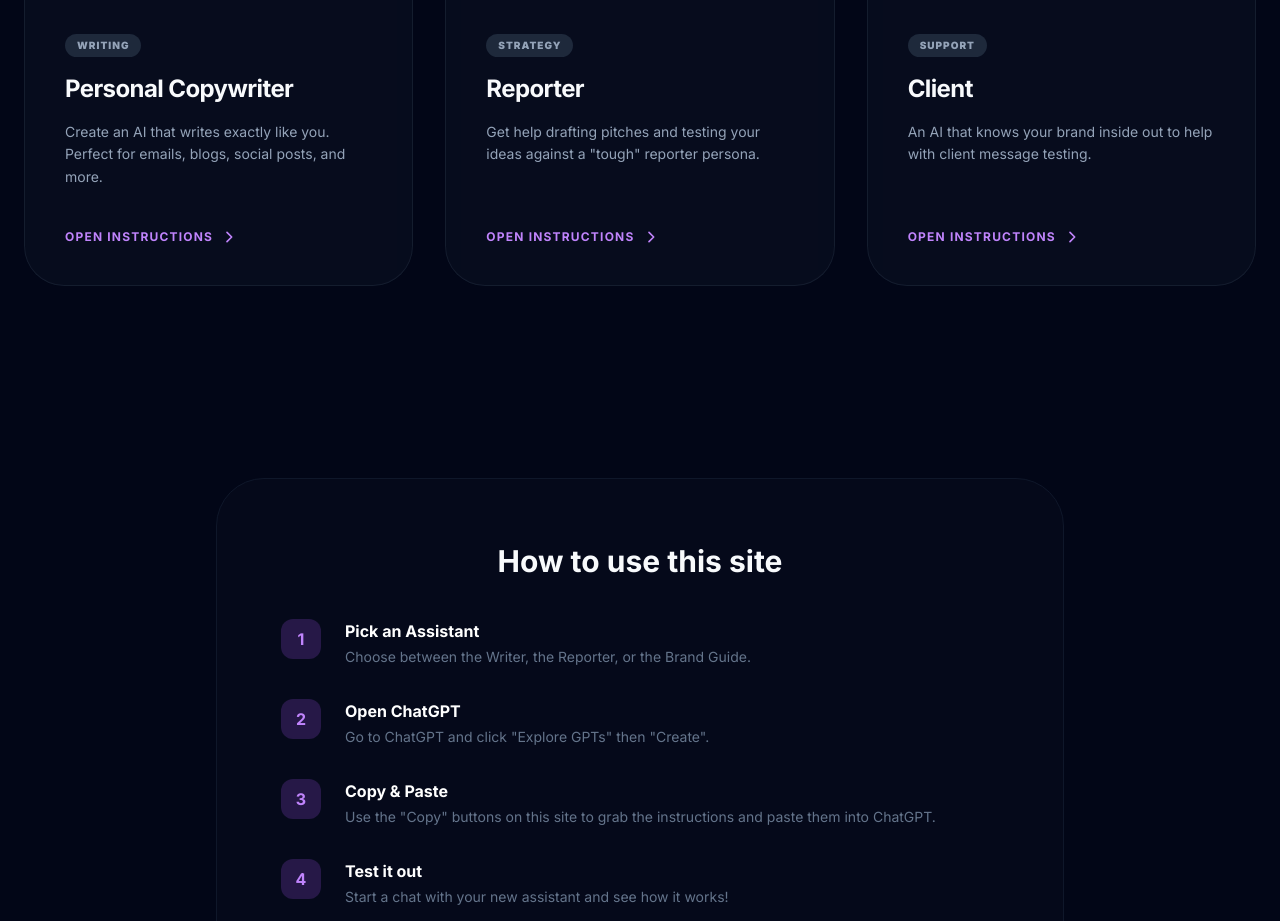
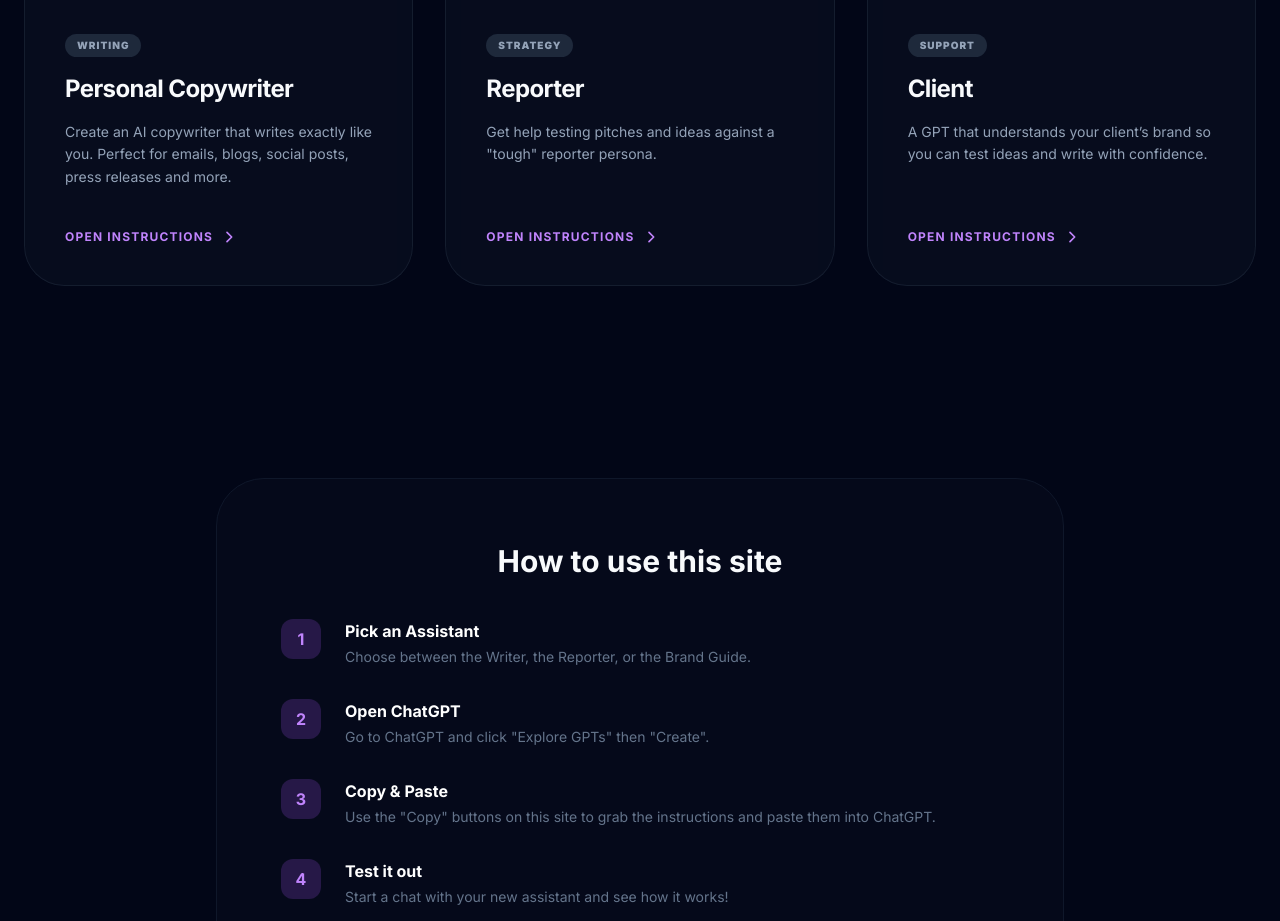
Before and after one commit to tavishi-priyam/custom-gpt-workshop, a React (Vite) app: page / in a window 1280 px wide. Shown: the part 1180-2101 px from the top of the page. Built offline with nearby package versions, Linux system fonts and the light colour scheme.

Commit message:
Refine descriptions for AI features in Home.tsx
Updated descriptions for copywriter, reporter, and client entries to enhance clarity and detail.

```diff
--- a/pages/Home.tsx
+++ b/pages/Home.tsx
@@ -12,7 +12,7 @@ export const Home: React.FC<HomeProps> = ({ onNavigate }) => {
       id: 'copywriter',
       title: 'Personal Copywriter',
       tag: 'Writing',
-      desc: 'Create an AI that writes exactly like you. Perfect for emails, blogs, social posts, and more.',
+      desc: 'Create an AI copywriter that writes exactly like you. Perfect for emails, blogs, social posts, press releases and more.',
       icon: '✍️',
       accent: 'bg-purple-500'
     },
@@ -20,7 +20,7 @@ export const Home: React.FC<HomeProps> = ({ onNavigate }) => {
       id: 'reporter',
       title: 'Reporter',
       tag: 'Strategy',
-      desc: 'Get help drafting pitches and testing your ideas against a "tough" reporter persona.',
+      desc: 'Get help testing pitches and ideas against a "tough" reporter persona.',
       icon: '🎙️',
       accent: 'bg-blue-500'
     },
@@ -28,7 +28,7 @@ export const Home: React.FC<HomeProps> = ({ onNavigate }) => {
       id: 'client',
       title: 'Client',
       tag: 'Support',
-      desc: 'An AI that knows your brand inside out to help with client message testing.',
+      desc: 'A GPT that understands your client’s brand so you can test ideas and write with confidence.',
       icon: '🤝',
       accent: 'bg-emerald-500'
     },
```
